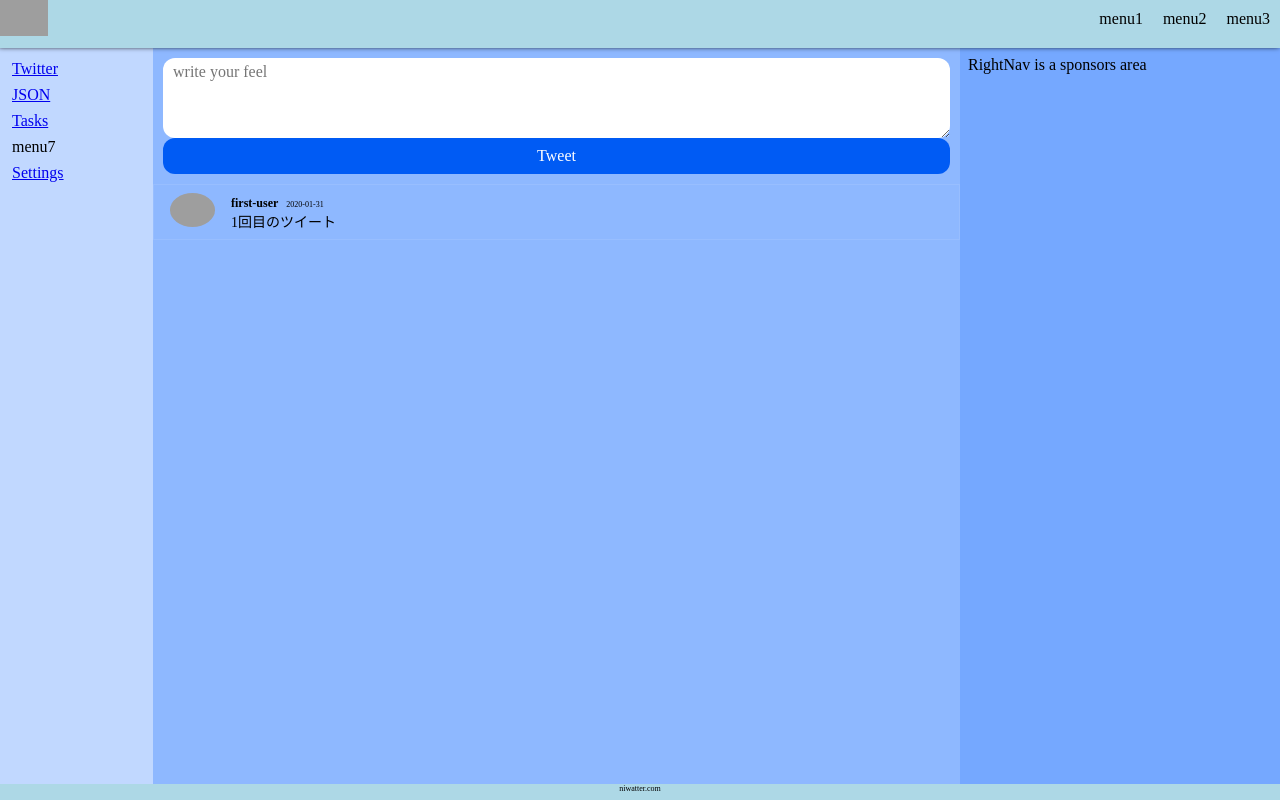
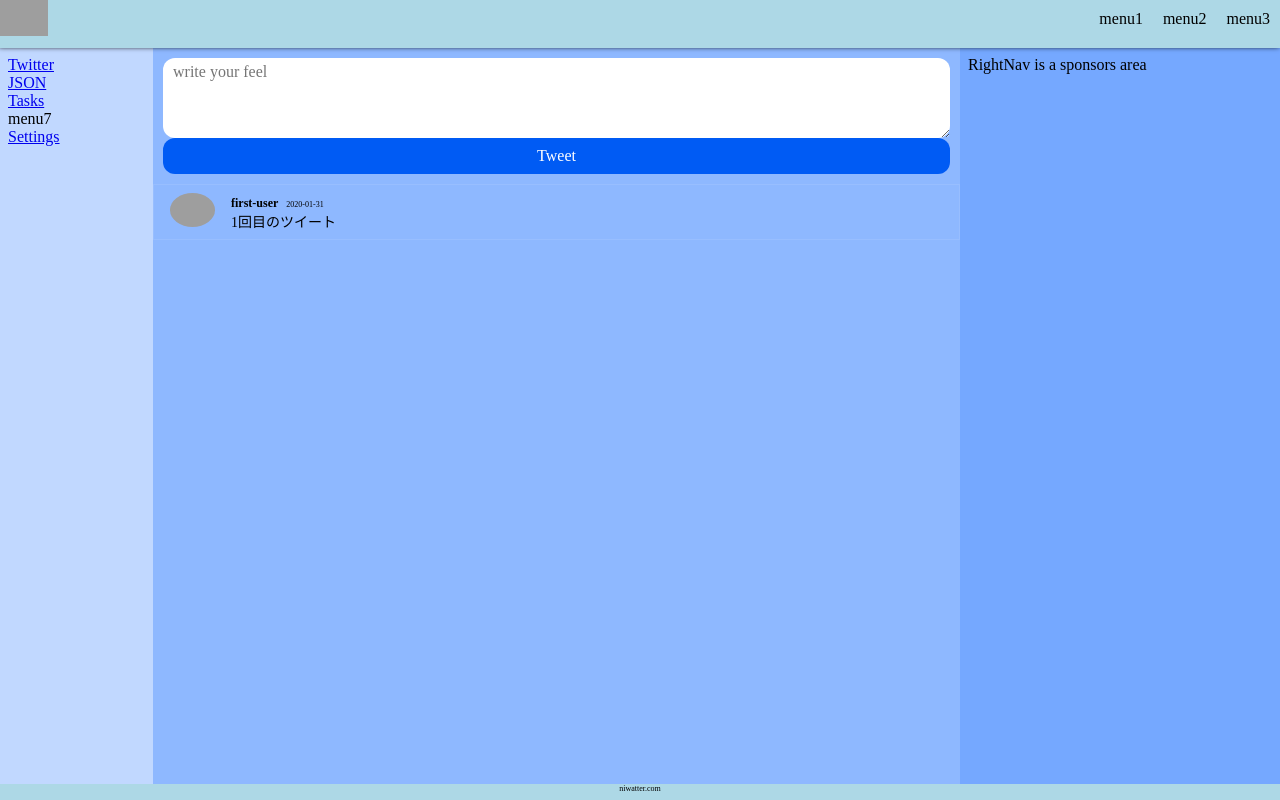
Before and after one commit to niwa-niwa/lesson-react-twitter, a React (Create React App) app: page / in a window 1280 px wide. Built offline with nearby package versions, Linux system fonts and the light colour scheme; grey boxes are pictures that could not be loaded.

Commit message:
fixed sidebar width

```diff
--- a/src/components/SideNav.js
+++ b/src/components/SideNav.js
@@ -8,7 +8,7 @@ class SideNav extends React.Component{
         return (
             <div className="side-nav">
                 <div className="side-nav__inner">
-
+                    <div className="inner-wrap">
                         <div>
                             <Link to="/">Twitter</Link>
                         </div>
@@ -24,6 +24,7 @@ class SideNav extends React.Component{
                         </div>
                     </div>
                 </div>
+            </div>
         )
     }
 }
--- a/src/scss/SideNav.scss
+++ b/src/scss/SideNav.scss
@@ -6,15 +6,14 @@
 .side-nav{
     // SP Style
     position: relative;
-    height: 100%;
-    width: map-get($map: $sp-width-map, $key:side-nav );
+    margin-right: map-get($map: $sp-width-map, $key:side-nav );
 
     @include media(m){
-        width: map-get($map: $tablet-width-map, $key:side-nav );
+        margin-right: map-get($map: $tablet-width-map, $key:side-nav );
     }
 
     @include media(l){
-        width: map-get($map: $pc-width-map, $key:side-nav );
+        margin-right: map-get($map: $pc-width-map, $key:side-nav );
     }
 
     &__inner{
@@ -22,13 +21,13 @@
         display: flex;
         height: 100%;
         flex-direction: column;
-        font-size: 8px;
+        font-size: 12px;
         padding: 8px;
         width: map-get($map: $sp-width-map, $key:side-nav );
         background-color: lighten($columns_color,10%);
 
-        div{
-            margin: 4px;
+        .inner-wrap{
+            width: 100%;
         }
 
         @include media(m){
```
Lines whose indentation alone changed are shown as unchanged.
